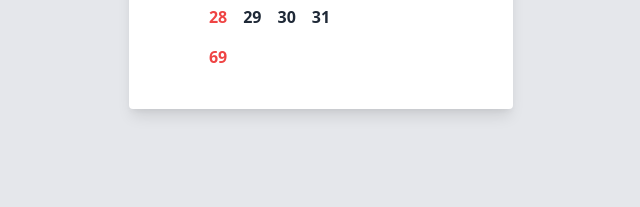
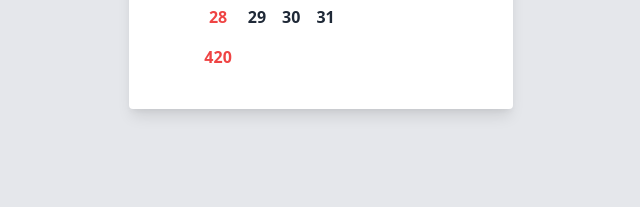
Before and after one commit to Cpt-Umi/Web-Tech-Project, a website: page index.html in a window 1280 px wide. Shown: the part 496-703 px from the top of the page, 319-959 px from the left. Drawn offline with nearby package versions, Linux system fonts and the light colour scheme.

Commit message:
NO changes

```diff
--- a/index.html
+++ b/index.html
@@ -178,8 +178,8 @@
             console.log(calendarData);
             // console.log(week);
             while (calendarData.length < 6) {
-              const deadWeek = ["", "", "", "", "", "", ""];
-              calendarData.push(["69"]);
+              const deadWeek = [" ", " ", " ", "", "", "", ""];
+              calendarData.push(["420"]);
             }
 
             this.calendarData = calendarData;
```
